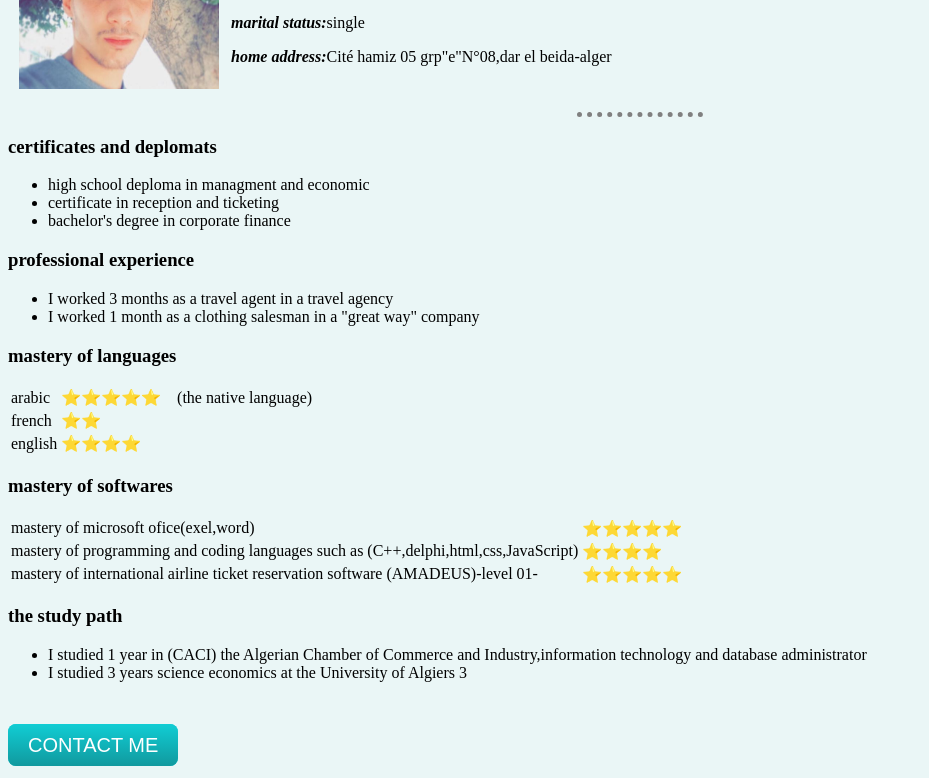
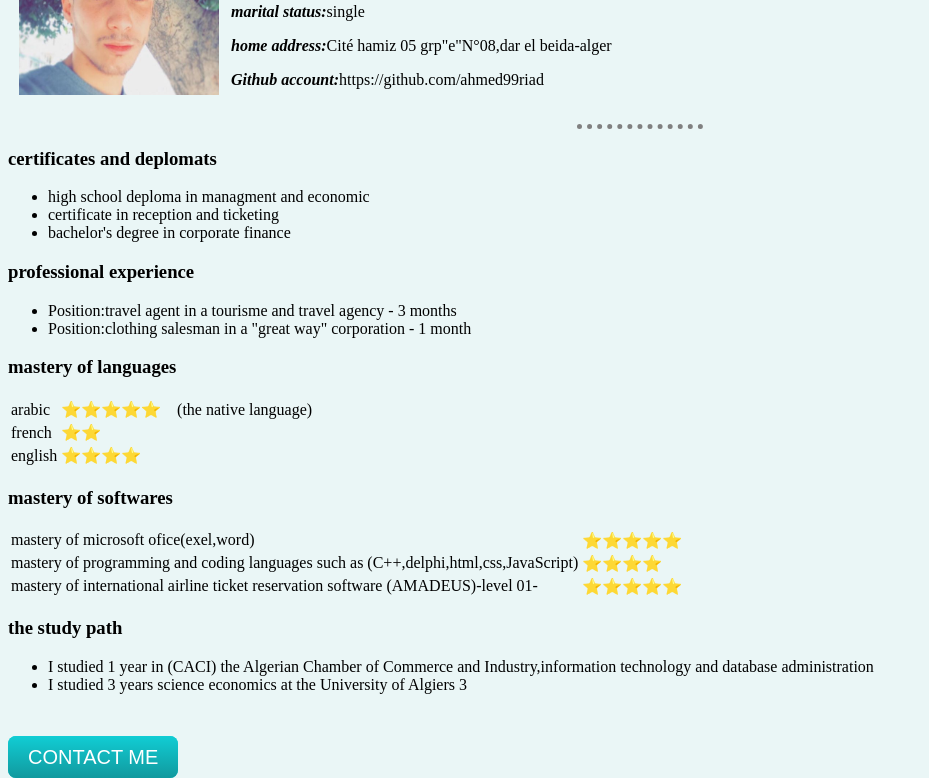
Before and after one commit to ahmed99riad/cv, a plain HTML site: page index.html in a window 1280 px wide. Shown: the part 130-908 px from the top of the page, without its empty margins (0-929 px from the left). Drawn offline with Linux system fonts and the light colour scheme.

Commit message:
Update index.html

```diff
--- a/index.html
+++ b/index.html
@@ -20,6 +20,7 @@
           <p><em><strong>marital status:</strong></em>single</p>
           <p><em><strong>home address:</strong></em>Cité hamiz 05 grp"e"N°08,dar el beida-alger
           <p>
+          <p><em><strong>Github account:</strong></em>https://github.com/ahmed99riad</p>
       </tr>
     </tbody>
   </table>
@@ -32,8 +33,8 @@
   </ul>
   <h3><strong>professional experience</strong></h3>
   <ul>
-    <li>I worked 3 months as a travel agent in a travel agency</li>
-    <li>I worked 1 month as a clothing salesman in a "great way" company</li>
+    <li>Position:travel agent in a tourisme and travel agency - 3 months</li>
+    <li>Position:clothing salesman in a "great way" corporation - 1 month</li>
   </ul>
   <h3><strong>mastery of languages</strong></h3>
   <table>
@@ -73,7 +74,7 @@
   </table>
   <h3><strong>the study path</strong></h3>
   <ul>
-    <li>I studied 1 year in (CACI) the Algerian Chamber of Commerce and Industry,information technology and database administrator</li>
+    <li>I studied 1 year in (CACI) the Algerian Chamber of Commerce and Industry,information technology and database administration</li>
     <li>I studied 3 years science economics at the University of Algiers 3</li>
   </ul>
 
```
